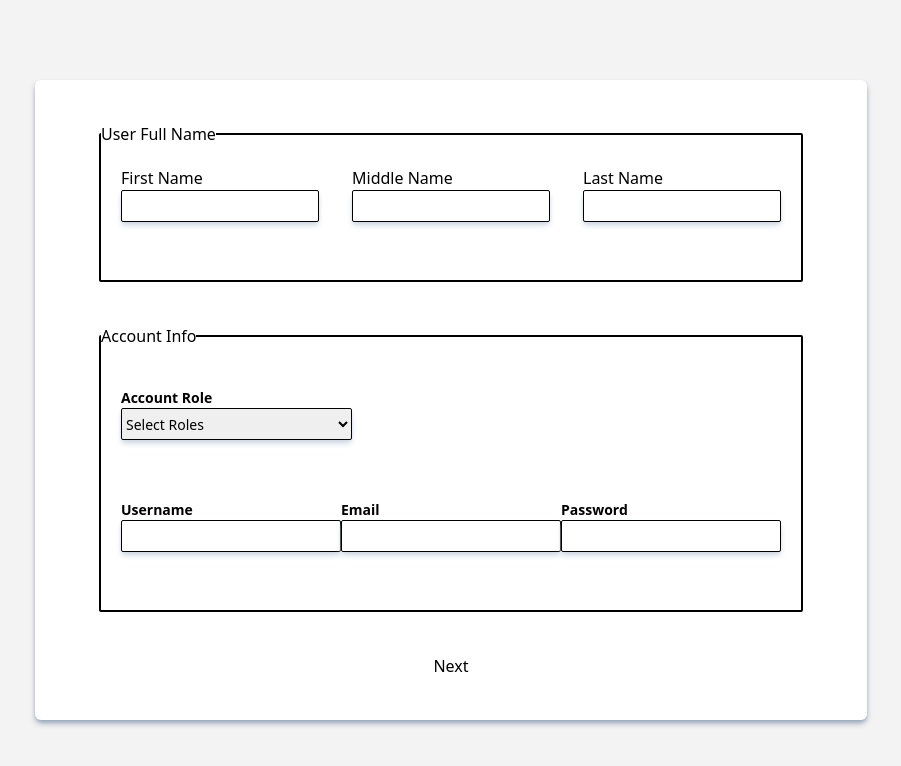
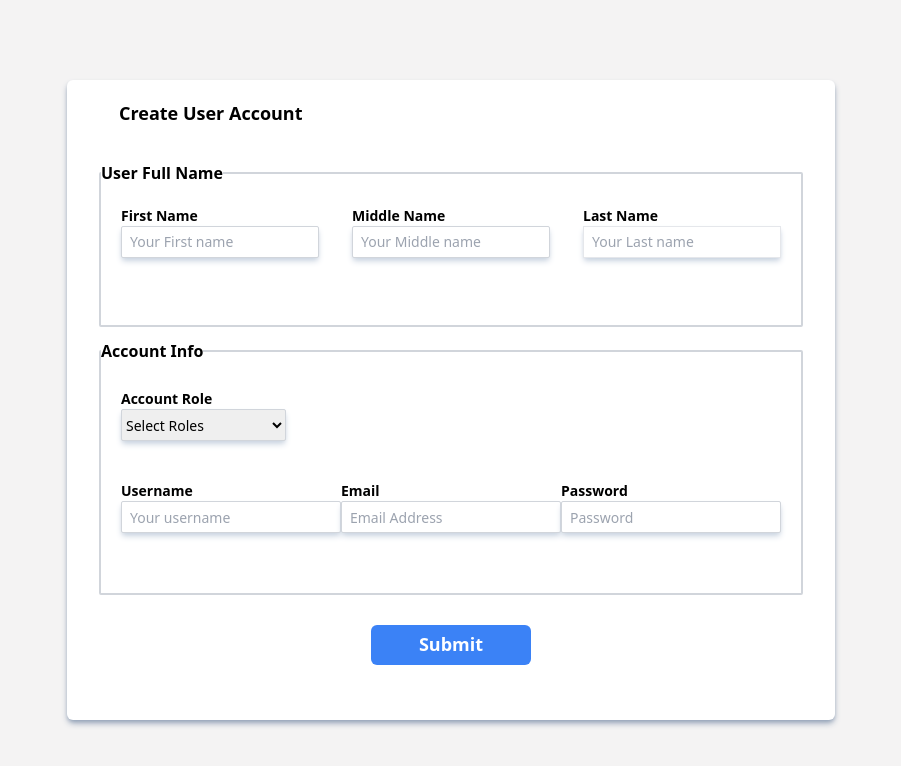
Before and after one commit to vernz008/Purok_System, a React (Vite) app in the folder frontend/: page /2 in a window 1280 px wide. Shown: the top 766 px of the page, without its empty margins (189-1090 px from the left). Built offline with nearby package versions, Linux system fonts and the light colour scheme.

Commit message:
finished creating the create user account page

```diff
--- a/frontend/src/pages/admin/Register_Admin.jsx
+++ b/frontend/src/pages/admin/Register_Admin.jsx
@@ -1,4 +1,5 @@
 import React from "react";
+import { FaArrowAltCircleRight } from "react-icons/fa";
 
 const Register_Admin = () => {
   return (
@@ -6,40 +7,57 @@ const Register_Admin = () => {
       {/* Main container */}
       <div className="w-full h-full flex justify-center items-center">
         {/* Input Container */}
-        <div className="w-[65%] h-[80%] bg-white rounded-md shadow-md shadow-slate-400 border-none">
-          {/* 1st Set */}
-          <form className="w-full h-full flex flex-col justify-evenly items-center">
-            <fieldset className="border-[2px] border-black rounded-sm w-[80%] h-[25%]">
-              <legend>User Full Name</legend>
+        <div className="w-[60%] h-[80%] bg-white rounded-md shadow-md shadow-slate-400 border-none">
+          <form className="w-full h-full flex flex-col justify-start items-center">
+            <div className="w-full h-[12%] p-5 mb-1">
+              <h1 className="mx-[2rem] text-[18px] font-bold">
+                Create User Account
+              </h1>
+            </div>
+            {/* 1st Set */}
+            <fieldset className="border-[2px] border-gray-300 rounded-sm w-[80%] h-[26%]">
+              <legend className="text-[16px] font-bold">User Full Name</legend>
               <div className="flex justify-between items-center p-5 w-full">
                 <div className="flex flex-col w-[30%]">
-                  <label htmlFor="">First Name</label>
+                  <label htmlFor="" className="text-[14px] font-semibold">
+                    First Name
+                  </label>
                   <input
                     type="text"
-                    className="border-[1px] border-black rounded-sm shadow-md shadow-slate-300 h-[2rem] px-2 text-[14px] outline-none"
+                    className="border-[1px] border-gray-300 rounded-sm shadow-md shadow-slate-300 h-[2rem] px-2 text-[14px] outline-none"
+                    placeholder="Your First name"
+                    required
                   />
                 </div>
                 <div className="flex flex-col w-[30%]">
-                  <label htmlFor="">Middle Name</label>
+                  <label htmlFor="" className="text-[14px] font-semibold">
+                    Middle Name
+                  </label>
                   <input
                     type="text"
-                    className="border-[1px] border-black rounded-sm shadow-md shadow-slate-300 h-[2rem] px-2 text-[14px] outline-none"
+                    className="border-[1px] border-gray-300 rounded-sm shadow-md shadow-slate-300 h-[2rem] px-2 text-[14px] outline-none"
+                    placeholder="Your Middle name"
+                    required
                   />
                 </div>
                 <div className="flex flex-col w-[30%]">
-                  <label htmlFor="">Last Name</label>
+                  <label htmlFor="" className="text-[14px] font-semibold">
+                    Last Name
+                  </label>
                   <input
                     type="text"
-                    className="border-[1px] border-black rounded-sm shadow-md shadow-slate-300 h-[2rem] px-2 text-[14px] outline-none"
+                    className="border-[1px] border-gray-300rounded-sm shadow-md shadow-slate-300 h-[2rem] px-2 text-[14px] outline-none"
+                    placeholder="Your Last name"
+                    required
                   />
                 </div>
               </div>
             </fieldset>
 
             {/* 2nd Set */}
-            <fieldset className="border-[2px] border-black rounded-sm w-[80%] h-[45%]">
-              <legend>Account Info</legend>
-              <div className="flex justify-between items-center p-5 h-[50%]">
+            <fieldset className="border-[2px] border-gray-300 rounded-sm w-[80%] h-[40%] mt-3">
+              <legend className="text-[16px] font-bold">Account Info</legend>
+              <div className="flex justify-between items-center p-5 h-[45%]">
                 <div className="flex flex-col w-full">
                   <label htmlFor="" className="text-[14px] font-semibold">
                     Account Role
@@ -47,7 +65,8 @@ const Register_Admin = () => {
                   <select
                     name=""
                     id=""
-                    className="w-[35%] h-[2rem] text-[14px] border-[1px] border-black rounded-sm shadow-md shadow-slate-300 outline-none cursor-pointer"
+                    className="w-[25%] h-[2rem] text-[14px] border-[1px] border-gray-300 rounded-sm shadow-md shadow-slate-300 outline-none cursor-pointer"
+                    required
                   >
                     <option value="">Select Roles</option>
                     <option value="">Admin</option>
@@ -55,14 +74,16 @@ const Register_Admin = () => {
                   </select>
                 </div>
               </div>
-              <div className="flex justify-between items-center p-5">
+              <div className="flex justify-between items-center p-5 h-[5em]">
                 <div className="flex flex-col">
                   <label htmlFor="" className="text-[14px] font-semibold">
                     Username
                   </label>
                   <input
                     type="text"
-                    className="border-[1px] border-black rounded-sm shadow-md shadow-slate-300 h-[2rem] px-2 text-[14px] outline-none"
+                    className="border-[1px] border-gray-300 rounded-sm shadow-md shadow-slate-300 h-[2rem] px-2 text-[14px] outline-none"
+                    placeholder="Your username"
+                    required
                   />
                 </div>
                 <div className="flex flex-col">
@@ -71,7 +92,9 @@ const Register_Admin = () => {
                   </label>
                   <input
                     type="text"
-                    className="border-[1px] border-black rounded-sm shadow-md shadow-slate-300 h-[2rem] px-2 text-[14px] outline-none"
+                    className="border-[1px] border-gray-300 rounded-sm shadow-md shadow-slate-300 h-[2rem] px-2 text-[14px] outline-none"
+                    placeholder="Email Address"
+                    required
                   />
                 </div>
                 <div className="flex flex-col">
@@ -79,15 +102,19 @@ const Register_Admin = () => {
                     Password
                   </label>
                   <input
-                    type="text"
-                    className="border-[1px] border-black rounded-sm shadow-md shadow-slate-300 h-[2rem] px-2 text-[14px] outline-none"
+                    type="password"
+                    className="border-[1px] border-gray-300 rounded-sm shadow-md shadow-slate-300 h-[2rem] px-2 text-[14px] outline-none"
+                    placeholder="Password"
+                    required
                   />
                 </div>
               </div>
             </fieldset>
 
-            <div>
-              <button>Next</button>
+            <div className="w-full h-[8%] flex justify-center items-center mt-6">
+              <button className="w-[10rem] h-[2.5rem] bg-blue-500 text-white flex justify-center items-center rounded-md transition-all ease-in-out duration-300 hover:bg-blue-400">
+                <p className="font-bold text-[18px]">Submit</p>
+              </button>
             </div>
           </form>
         </div>
```
